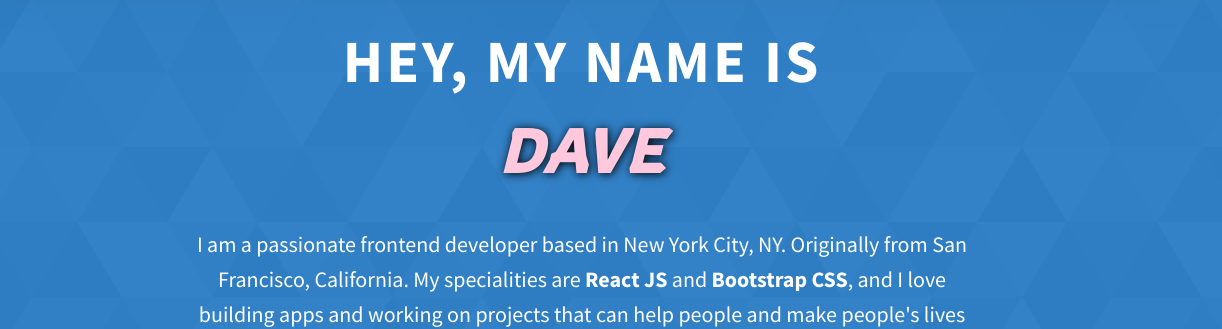
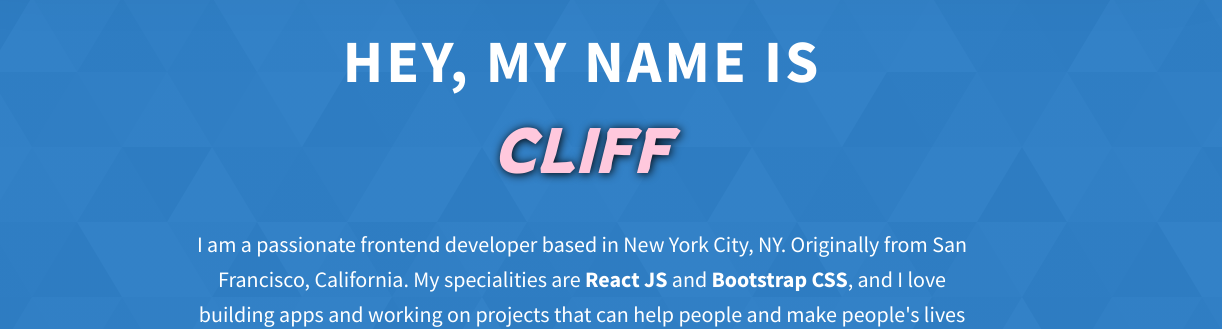
Before and after one commit to RshnMng/portfolio, a website built with Vite: page index.html in a window 1280 px wide. Shown: the part 153-482 px from the top of the page, 58-1280 px from the left. Built offline with nearby package versions, Linux system fonts and the light colour scheme; a web font is replaced by a local one.

Commit message:
checking if working

```diff
--- a/index.html
+++ b/index.html
@@ -74,7 +74,7 @@
       <div class="home-hero__content">
         <h1 class="heading-primary">
           Hey, My name is <br />
-          <span class="name-span"> Dave</span>
+          <span class="name-span"> Cliff</span>
         </h1>
         <div class="home-hero__info">
           <p class="text-primary">I am a passionate frontend developer based in New York City, NY. Originally from San Francisco, California. My specialities are <strong>React JS</strong> and <strong>Bootstrap CSS</strong>, and I love building apps and working on projects that can help people and make people's lives easier.</p>
```
Also changed, not shown: 1 other file.
